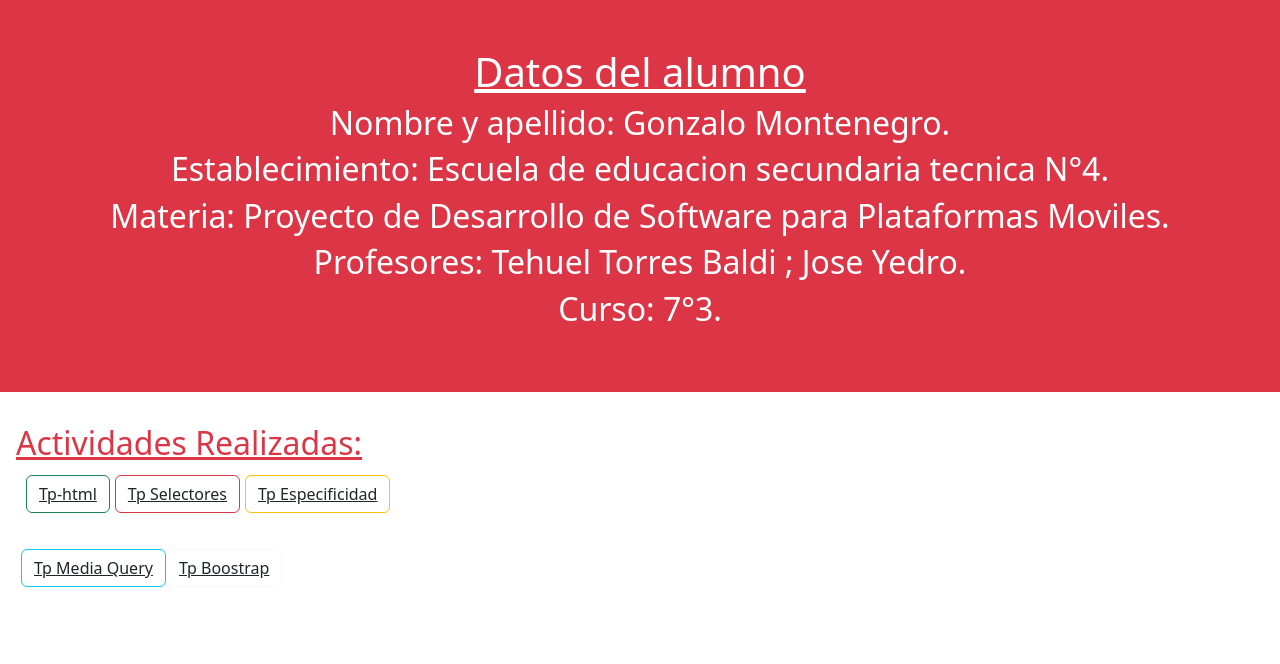
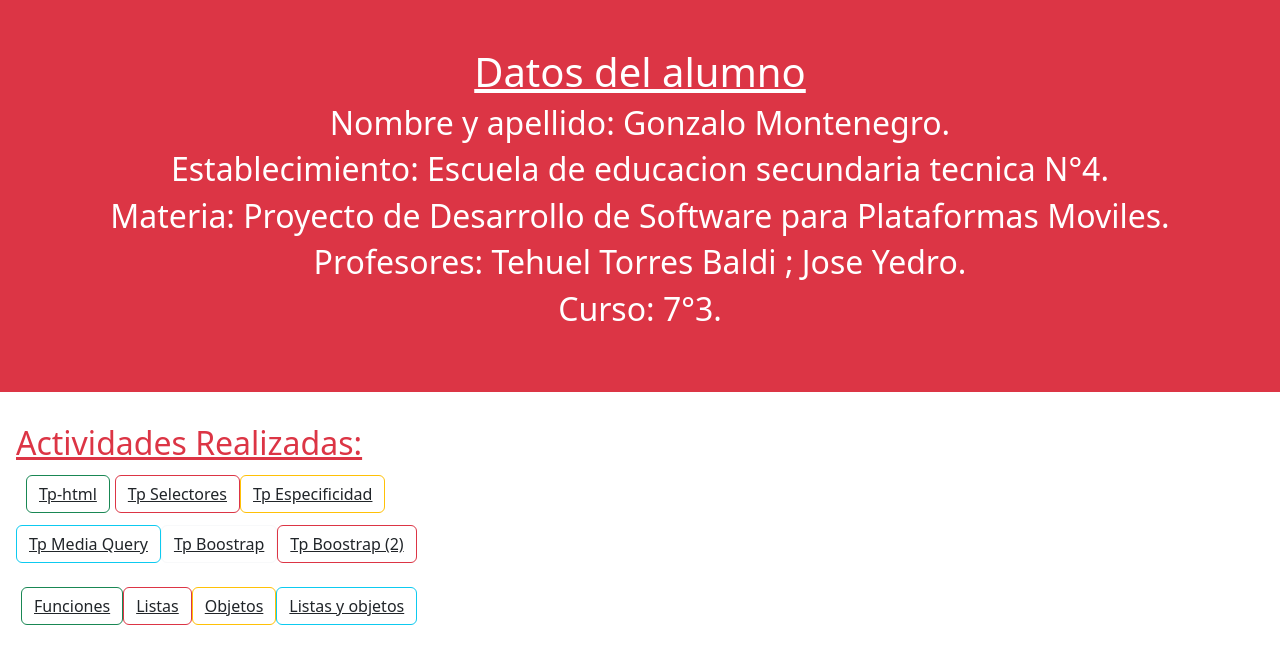
Before and after one commit to 1974N/plataformas-moviles-entregas, a plain HTML site: page pagina.html in a window 1280 px wide. Drawn offline with nearby package versions, Linux system fonts and the light colour scheme; files that its build step writes are made by us from their sources.

Commit message:
pagina.html

```diff
--- a/pagina.html
+++ b/pagina.html
@@ -22,18 +22,26 @@
             <button type="button" class="btn btn-outline-success"><a href="../html/tp1- index.html"class="link-dark">Tp-html</a>
             </div>
                 <br>
-            <div class="btn-2">
             <button type="button" class="btn btn-outline-danger"><a href="../html/tp2- index.html"class="link-dark">Tp Selectores</a>
-            </div>
                 <br>
             <button type="button" class="btn btn-outline-warning"><a href="../html/tp3-index.html"class="link-dark">Tp Especificidad</a>
             </div>
-            <br>
-            <div class="btn-3">
+            <div class="btn-2">
             <button type="button" class="btn btn-outline-info"><a href="../html/tp4-index.html"class="link-dark">Tp Media Query</a>
                 <br>
-            <button type="button" class="btn btn-outline-light"><a href="../html/tp5-index.html"class="link-dark">Tp Boostrap</a>
+            <button type="button" class="btn btn-outline-light"><a href="../html/tp-5/index.html"class="link-dark">Tp Boostrap</a>
+                <br>
+            <button type="button" class="btn btn-outline-danger"><a href="../html/tp-6/index.html"class="link-dark">Tp Boostrap (2)</a>
             </div>
+                <br>
+            <div class="btn-3">
+            <button type="button" class="btn btn-outline-success"><a href="../html/tp-7/index.html"class="link-dark">Funciones</a>
+                <br>
+            <button type="button" class="btn btn-outline-danger"><a href="../html/tp-8/index.html"class="link-dark">Listas</a>
+                <br>
+            <button type="button" class="btn btn-outline-warning"><a href="../html/tp-9/index.html"class="link-dark">Objetos</a>
+                <br>
+            <button type="button" class="btn btn-outline-info"><a href="../html/tp-10/index.html"class="link-dark">Listas y objetos</a>
     </div>
 </button>
 </body>
```
